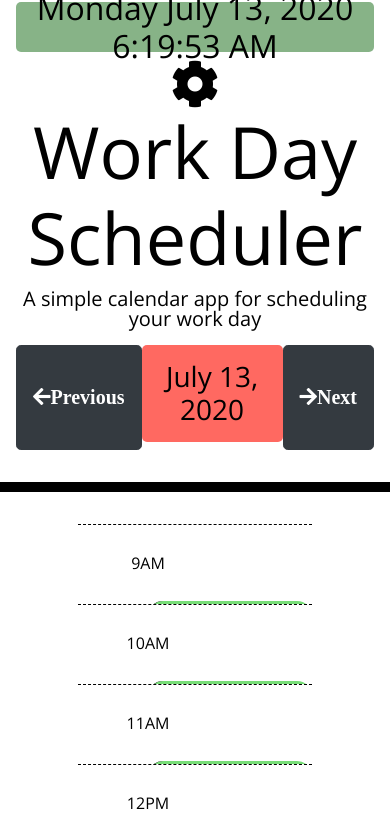
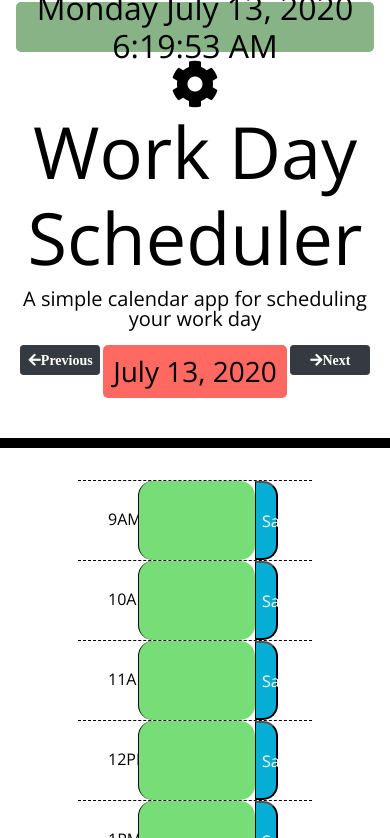
Before and after one commit to Toogii2019/day_planner, a plain HTML site: page index.html in a window 390 px wide. Shown: the top 838 px of the page. Drawn offline with nearby package versions, Linux system fonts and the light colour scheme.

Commit message:
Adding some CSS for responsiveness

```diff
--- a/index.html
+++ b/index.html
@@ -31,9 +31,9 @@
       <h1 class="display-3">Work Day Scheduler</h1>
       <p class="lead">A simple calendar app for scheduling your work day</p>
       <div class="control">
-        <button class="btn btn-dark btn-lg fa fa-arrow-left left-button">Previous</button>
+        <button class="btn btn-dark btn-sm fa fa-arrow-left left-button">Previous</button>
         <h3 id="currentDay" class="present"></h3>
-        <button class="btn btn-dark btn-lg fa fa-arrow-right right-button">Next</button>
+        <button class="btn btn-dark btn-sm fa fa-arrow-right right-button">Next</button>
       </div>
 
     </header>
--- a/static/css/style.css
+++ b/static/css/style.css
@@ -12,7 +12,8 @@ textarea{
   border-left: 1px solid black;
   padding: 20px;
   margin-left: 70px;
-  width: 300px;
+  min-width: 1px;
+  width: 50%;
 
 }
 nav {
@@ -34,7 +35,7 @@ nav {
 
 .rowtext {
   padding: 30px;
-  width: 140px;
+  width: 15%;
 
   margin-right: -70px;
   /* border: 1px solid; */
@@ -76,12 +77,12 @@ nav {
   color: #000000;
   border-top: 1px dashed #000000;
 }
+
 #currentDay {
   color: black;
-  padding:15px;
+  padding:10px;
   border-radius: 5px;;
 }
-
 
 .past {
   background-color: #d3d3d3;
@@ -109,9 +110,14 @@ nav {
   border-bottom-right-radius: 15px;
   background-color: #06AED5;
   color: white;
+  width: 10%;
 }
 
 .saveBtn i:hover {
   font-size: 20px;
   transition: all .3s ease-in-out;
 }
+.btn {
+  width: 80px;
+  height: 30px;
+}
```
Also changed, not shown: calendar.html (added, +27 -0 lines).
